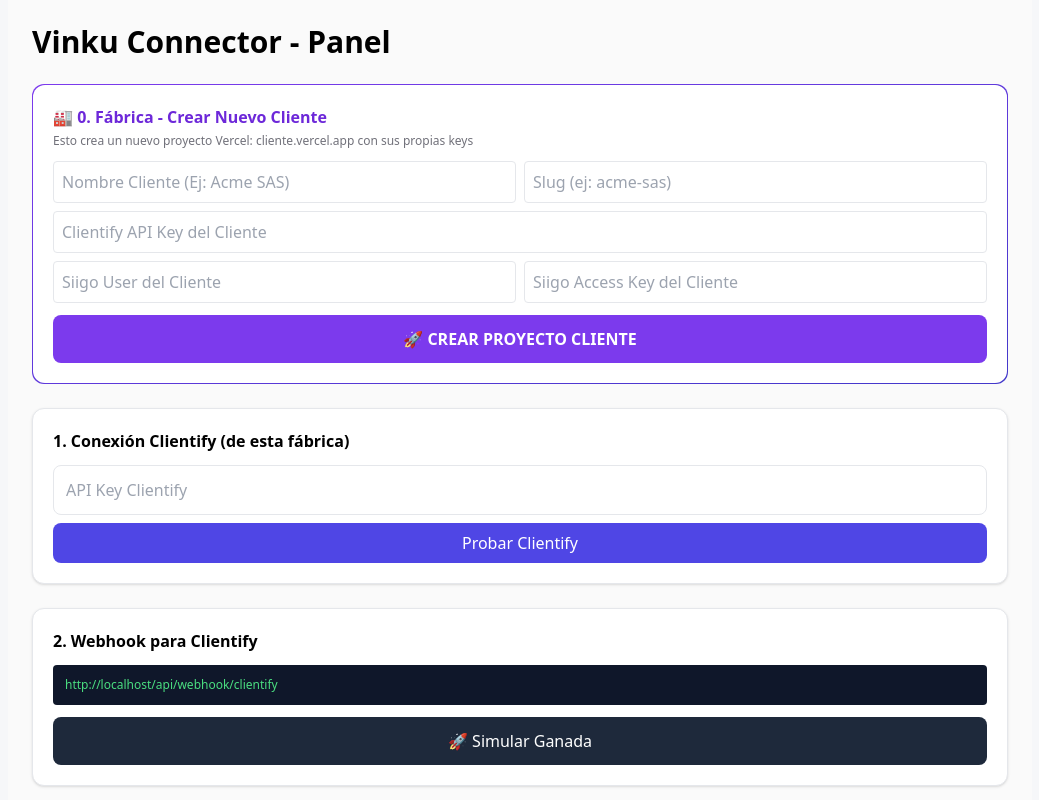
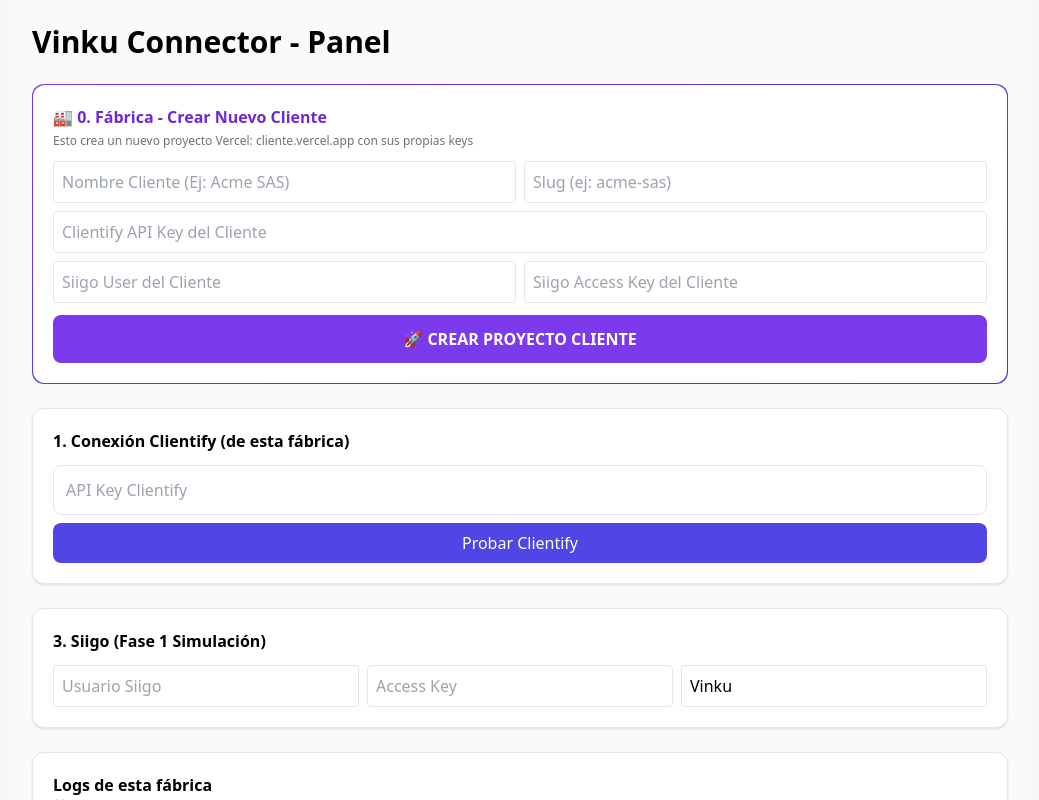
Before and after one commit to vinkuagenciadigital/vinku-connector-template, a Next.js app: page /admin in a window 1280 px wide. Shown: the top 800 px of the page, without its empty margins (120-1159 px from the left). Built offline with nearby package versions, Linux system fonts and the light colour scheme.

Commit message:
Update page.tsx

```diff
--- a/app/admin/page.tsx
+++ b/app/admin/page.tsx
@@ -13,8 +13,7 @@
   const [resultado, setResultado] = useState<any>(null)
 
   useEffect(()=>{
-    setWebhookUrl(`${window.location.origin}/api/webhook/clientify`)
-    fetchLogs()
+  fetchLogs()
   },[])
 
   const fetchLogs = async () => {
@@ -100,11 +99,14 @@
         <input value={clientifyKey} onChange={e=>setClientifyKey(e.target.value)} placeholder="API Key Clientify" className="w-full border p-3 rounded-lg" />
         <button onClick={testClientify} className="mt-2 bg-indigo-600 text-white px-4 py-2 rounded-lg w-full">Probar Clientify</button>
       </div>
-      <div className="bg-white p-5 rounded-xl border shadow">
-        <h2 className="font-bold mb-3">2. Webhook para Clientify</h2>
-        <div className="bg-slate-900 text-green-400 p-3 rounded text-xs break-all">{webhookUrl}</div>
-        <button onClick={simulateWin} className="mt-3 w-full bg-slate-800 text-white py-3 rounded-lg">🚀 Simular Ganada</button>
-      </div>
+            {webhookUrl && (
+        <div className="bg-white p-5 rounded-xl border shadow border-green-500">
+          <h2 className="font-bold mb-3">2. Webhook generado para {form.nombreCliente || 'este cliente'}</h2>
+          <div className="bg-slate-900 text-green-400 p-3 rounded text-xs break-all">{webhookUrl}</div>
+          <p className="text-xs text-zinc-500 mt-2">Pega esta URL en Clientify de {form.nombreCliente}</p>
+          <button onClick={simulateWin} className="mt-3 w-full bg-slate-800 text-white py-3 rounded-lg">🚀 Simular Ganada</button>
+        </div>
+      )}
       <div className="bg-white p-5 rounded-xl border shadow">
         <h2 className="font-bold mb-3">3. Siigo (Fase 1 Simulación)</h2>
         <div className="grid grid-cols-3 gap-2">
```
